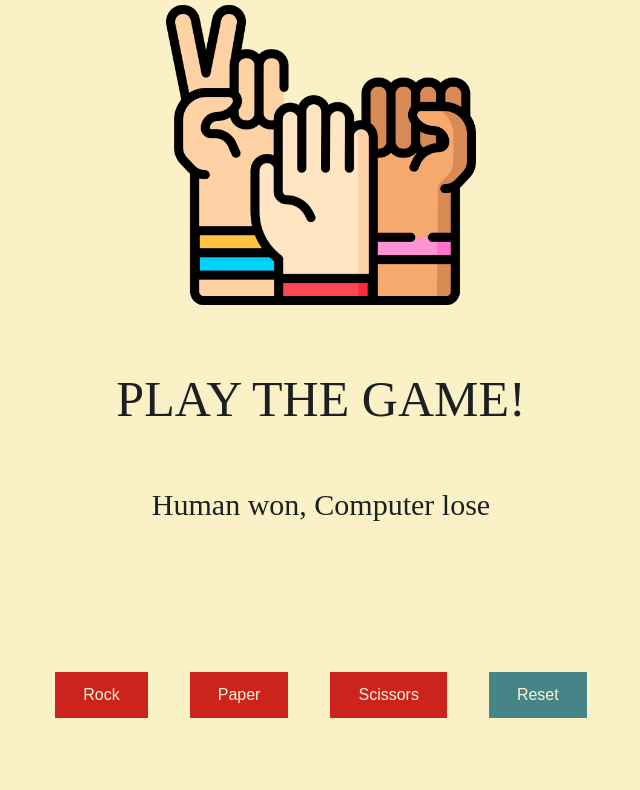
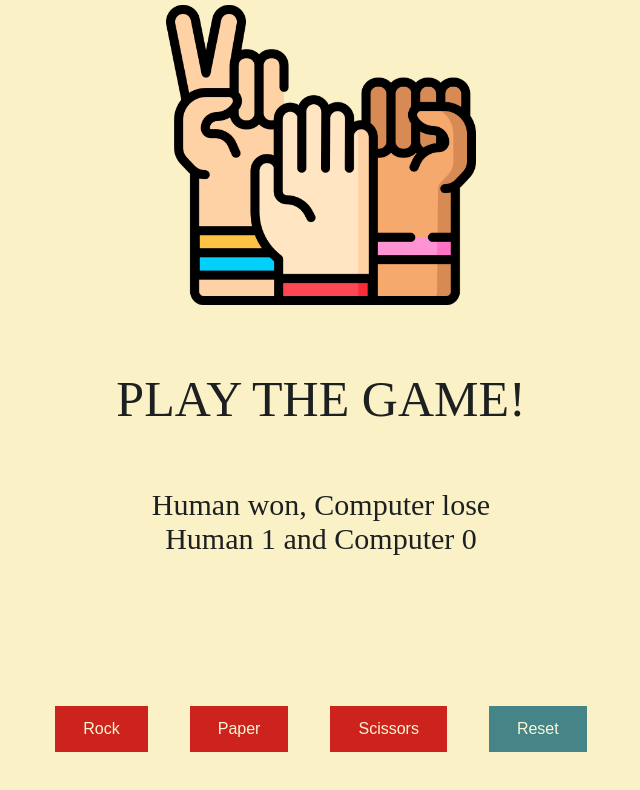
Before and after one commit to jojodm997/rock-paper-scissors, a plain HTML site: page index.html in a window 1280 px wide. Both pictures are taken after a click on the button "Rock". Shown: the whole page, without its empty margins (319-959 px from the left). Drawn offline with Linux system fonts and the light colour scheme.

Commit message:
Add score

```diff
--- a/index.html
+++ b/index.html
@@ -11,6 +11,7 @@
       <img src="./rps.png" height="310" weight="310">
       <div class="play">PLAY THE GAME!</div>
       <div id="game" class="games"></div>
+      <div id="geme" class="games">dandi</div>
       <div class="button" id="buttons">
           <button id="btn1">Rock</button>
           <button id="btn2">Paper</button>
--- a/script.js
+++ b/script.js
@@ -3,6 +3,9 @@ let computerScore = 0;
 
 const games = document.querySelector("#game");
 games.textContent = "ROUND 1 FIGHT"
+
+const score = document.querySelector("#geme")
+score.textContent = `Human ${humanScore} and Computer ${computerScore}`
 
 const computerSelection = getComputerChoice();
 const humanSelection = getHumanChoice();
@@ -29,9 +32,9 @@ function getHumanChoice(){
 }
 
 function playRound(humanChoice, computerChoice) {
-  if(humanScore >= 5 || computerScore >= 5) return;
+  if (humanScore >= 5 || computerScore >= 5) return;
 
-  if(humanChoice === computerChoice) {
+  if (humanChoice === computerChoice) {
     games.textContent = "Tie";
   }
   if (
@@ -41,6 +44,7 @@ function playRound(humanChoice, computerChoice) {
   ) {
     humanScore++;
     games.textContent = "Human won, Computer lose";
+    updatedScore();
   }
   if (
     (computerChoice === "Rock" && humanChoice === "Scissors")||
@@ -49,6 +53,7 @@ function playRound(humanChoice, computerChoice) {
   ) {
     computerScore++;
     games.textContent = "Computer won, Human lose";
+    updatedScore();
   }
     winner();
 }
@@ -64,4 +69,9 @@ function reset() {
   humanScore = 0;
   computerScore = 0;
   games.textContent = "FIGHT FOR HUMANITY!";
+  updatedScore();
 }
+
+function updatedScore() {
+  score.textContent = `Human ${humanScore} and Computer ${computerScore}`
+}
```
